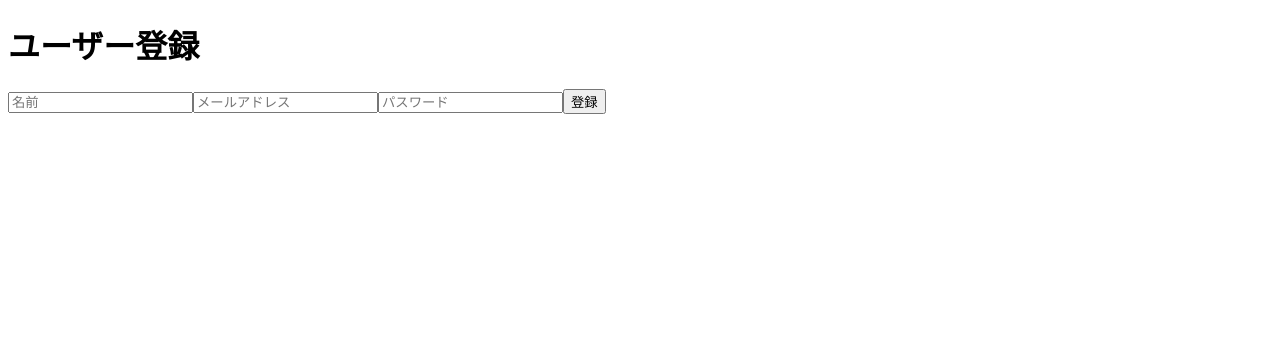
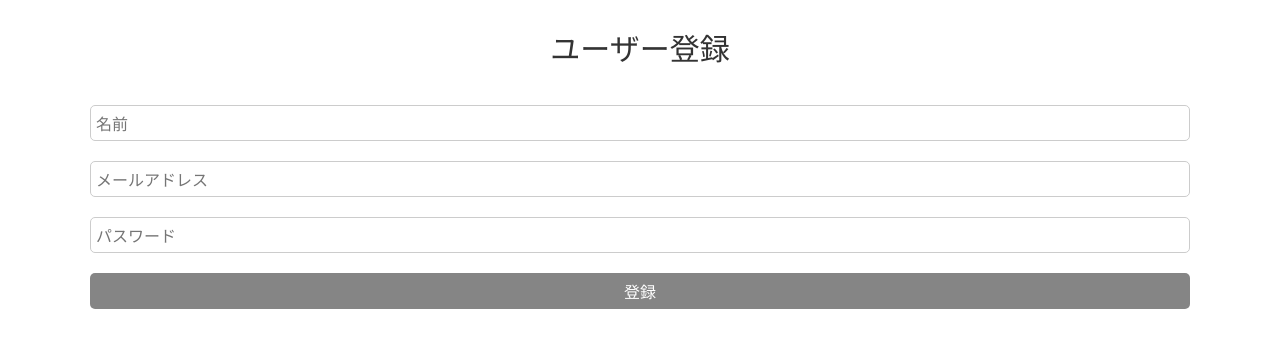
Before and after one commit to YuzuriKobayashi998/practice_Next.js, a Next.js app: page /user/register in a window 1280 px wide. Shown: the top 348 px of the page. Built offline with nearby package versions, Linux system fonts and the light colour scheme.

Commit message:
CSS追加

```diff
--- a/app/globals.css
+++ b/app/globals.css
@@ -1,4 +1,293 @@
-.h1-style{
-  color: red;
-  letter-spacing: 40px;
+@import url("https://fonts.googleapis.com/css2?family=Noto+Sans+JP:wght@300;400&display=swap");
+
+/* Common style */
+html, body, div, span, applet, object, iframe, h1, h2, h3, h4, h5, h6, p, blockquote, pre, a, abbr, acronym, address, big, cite, code, del, dfn, em, img, ins, kbd, q, s, samp, small, strike, strong, sub, sup, tt, var, b, u, i, center, dl, dt, dd, ol, ul, li, fieldset, form, label, legend, table, caption, tbody, tfoot, thead, tr, th, td, article, aside, canvas, details, embed, figure, figcaption, footer, header, hgroup, menu, nav, output, ruby, section, summary, time, mark, audio, video {
+  margin: 0;
+  padding: 0;
+  border: 0;
+  font-size: 100%;
+  font: inherit;
+  vertical-align: baseline;
 }
+
+html{
+  font-size: 62.5%;
+}
+
+body{
+  font-family: "Noto Sans JP", sans-serif;
+  font-weight: 300;
+  color: #333;
+  max-width: 1100px;
+  margin-right: auto;
+  margin-left:  auto;
+  padding-right: 1.5rem;
+  padding-left:  1.5rem;
+}
+
+h1{
+  font-size: 3rem;
+  font-weight: 400;
+  line-height: 3.5rem;
+}
+
+h2{
+  font-size: 2.4rem;
+  font-weight: 400;
+  line-height: 3rem;
+}
+
+h3{
+  font-size: 2rem;
+  font-weight: 400;
+  line-height: 3rem;
+}
+
+p{
+  font-size: 1.8rem;
+  line-height: 3.5rem;
+  margin-bottom: 1.4rem;
+}
+
+a{
+  text-decoration: none;
+}
+
+.page-title{
+  margin: 3rem 0 4rem;
+  text-align: center;
+}
+
+/* Form */
+input, textarea{
+  width: 100%;
+  padding: 0.5rem;
+  margin-bottom: 2rem;
+  border: 0.1rem solid #ccc;
+  border-radius: 0.5rem;
+  box-sizing: border-box;
+  resize: vertical;
+  font-size: 1.6rem;
+  letter-spacing: 0;
+  font-family: inherit;
+}
+
+button{
+  background: #858585;
+  font-size: 1.6rem;
+  color: #fff;
+  padding: 0.6rem;
+  border: none;
+  border-radius: 0.5rem;
+  cursor: pointer;
+  width: 100%;
+}
+
+button:hover{
+  opacity: 0.8;
+  background: linear-gradient(135deg,#FF63A4,#FFD873);
+}
+
+/* Header */
+header * img{
+  width: 100%;
+  height: auto;
+}
+
+header * li{
+  display: inline;
+}
+
+nav{
+  text-align: end;
+  margin: 2rem 0 2.2rem;
+}
+
+header * li a{
+  padding: 0.3rem 1.7rem;
+  margin-left: 1rem;
+  border-radius: 0.5rem;
+  background-image: linear-gradient( -20deg, #646464 0%, #646464 80%, #FFD873 80%, #FFD873 80%);
+  color: #fff;
+  font-size: 1.6rem;
+  font-weight: 400;
+}
+
+header * li a:hover{
+  opacity: 0.8;
+  transition: all 0.3s;
+}
+
+@media(max-width: 400px){
+  header * li a{
+    padding: 0.2rem 1.4rem;
+    font-size: 1.2rem;
+  }
+}
+
+/* Index */
+.grid-container-in{
+  display: grid;
+  grid-template-columns: 1fr 1fr 1fr;
+  gap: 3rem;
+}
+
+@media(max-width: 600px){
+  .grid-container-in{
+      grid-template-columns: 1fr;
+  }
+}
+
+.grid-container-in > a {
+  display: block;
+  border-radius: 1rem;
+  width: 100%;
+  border: 0.05rem solid rgb(223, 223, 223);
+}
+
+.grid-container-in > a:hover{
+  backdrop-filter: blur(2rem);
+  box-shadow: 0.4rem 0.4rem 1.3rem 0.5rem rgba(0,0,0,0.25);
+  transition: all 0.3s;
+}
+
+.grid-container-in > a * img, .grid-container-in > a > img{
+  width: 100%;
+  height: auto;
+  border-radius: 1rem 1rem 0 0;
+}
+
+.grid-container-in > * > div {
+  padding: 1.5rem 1.5rem;
+  color: #333;
+}
+
+.grid-container-in > * > div  > h2{
+  color: #FF63A4;
+  margin-bottom: 0.4rem;
+}
+
+.grid-container-in > * > div  > p{
+  margin-bottom: 0;
+}
+
+/* Single Item */
+.grid-container-si{
+  display: grid;
+  grid-template-columns: 0.6fr 0.4fr;
+  gap: 2rem;
+}
+
+@media(max-width: 600px){
+  .grid-container-si{
+      grid-template-columns: 1fr;
+  }
+}
+
+.grid-container-si * img{
+  border-radius: 1rem;
+  width: 100%;
+  height: auto;
+}
+
+.grid-container-si h2{
+  color: #FF63A4;
+  margin: 1rem 0 2rem;
+}
+
+.grid-container-si hr{
+  margin: 1.5rem 0;
+}
+
+.grid-container-si * a{
+  padding: 0.3rem 1.7rem;
+  margin-right: 1rem;
+  border-radius: 0.5rem;
+  background-image: linear-gradient( -20deg, #646464 0%, #646464 80%, #FF63A4 80%, #FF63A4 80%);
+  color: rgb(255, 255, 255);
+  font-size: 1.6rem;
+  font-weight: 400;
+}
+
+.grid-container-si * a:hover{
+  opacity: 0.8;
+  transition: all 0.3s;
+}
+
+@media(max-width: 400px){
+  .grid-container-si * a{
+    padding: 0.2rem 1.4rem;
+    font-size: 1.2rem;
+  }
+}
+
+/* Delete Item */
+.delete-page * img{
+  border-radius: 1rem;
+}
+
+.delete-page * h1{
+  margin-bottom: 1.5rem;
+}
+
+.delete-page * h2{
+  margin: 1rem 0;
+}
+
+/* Img Form */
+.img-input{
+  display: grid;
+  grid-template-columns: 0.8fr 0.2fr;
+  gap: 1rem;
+}
+
+.img-input > input{
+  display: block;
+  background-color: rgb(221, 221, 221);
+  padding: 0.4rem 0 0 0.5rem;
+}
+
+.img-input > button{
+  padding: 0;
+  font-size: 1.4rem;
+  margin-bottom: 2rem;
+  height: 3.6rem;
+  background: #858585;
+}
+
+.img-input > button:hover{
+  opacity: 0.8;
+  background: linear-gradient(135deg,#FF63A4,#FFD873);
+}
+
+.img-input >button:disabled, .img-input > button[disabled]{
+  background: #858585;
+  color: rgb(165, 165, 165);
+}
+
+.img-input >button:disabled, .img-input > button[disabled]:hover{
+  opacity: 1;
+  cursor: not-allowed;
+}
+
+@media(max-width: 400px){
+  .img-input{
+    grid-template-columns: 1fr;
+    gap: 0rem;
+  }
+  .img-input > button{
+    margin: -1rem 0 3rem;
+    height: 3rem;
+  }
+}
+
+/* Create Item */
+/* Update Item */
+/* Register */
+/* Login */
+
+/* Footer */
+footer{
+  text-align: center;
+  margin: 3rem 0;
+}
--- a/app/item/create/page.js
+++ b/app/item/create/page.js
@@ -46,7 +46,7 @@ const CreateItem = () => {
 if(loginUserEmail){
     return(
         <div>
-            <h1>アイテム作成</h1>
+            <h1 className="page-title">アイテム作成</h1>
             <form onSubmit={handlesubmit}>
                 <input value={title} onChange={(e) => setTitle(e.target.value)} type="text" name="title" placeholder="アイテム名" required/>
                 <input value={price} onChange={(e) => setPrice(e.target.value)}  type="text" name="price" placeholder="価格" required/>
--- a/app/item/readsingle/[id]/page.js
+++ b/app/item/readsingle/[id]/page.js
@@ -15,7 +15,7 @@ const ReadSingleItem = async({params}) =>{
     const singleItem = await getSingleItem(id)
     console.log(singleItem)
     return (
-        <div>
+        <div className="grid-container-si">
             <div>
                 <Image src={singleItem.image} width={750} height={500} alt="item-image" priority />
             </div>
--- a/app/item/update/[id]/page.js
+++ b/app/item/update/[id]/page.js
@@ -67,7 +67,7 @@ const UpdateItem = () => {
 if(loginUserEmail === email){
     return(
         <div>
-            <h1>アイテム編集</h1>
+            <h1 className="page-title">アイテム編集</h1>
             <form onSubmit={handlesubmit}>
                 <input value={title} onChange={(e) => setTitle(e.target.value)} type="text" name="title" placeholder="アイテム名" required/>
                 <input value={price} onChange={(e) => setPrice(e.target.value)}  type="text" name="price" placeholder="価格" required/>
--- a/app/page.js
+++ b/app/page.js
@@ -13,8 +13,7 @@ const getAllItems = async() => {
 const ReadAllItems = async() => {
   const allItems  = await getAllItems()
   return (
-    <div>
-      <h1 className = "h1-style">こんにちは</h1>
+    <div className="grid-container-in">
       {allItems.map(item =>
         <Link href={`/item/readsingle/${item._id}`} key = {item._id}>
           <Image src={item.image} width={750} height={500} alt="item-image" priority/>
--- a/app/user/login/page.js
+++ b/app/user/login/page.js
@@ -26,7 +26,7 @@ const Login = () => {
     }
     return (
         <div>
-            <h1>ログイン</h1>
+            <h1 className="page-title">ログイン</h1>
             <form onSubmit={handlesubmit}>
                 {/* onChange={(e)=>setEmail(e.target.value)}→入力が変更されたら内容を更新するという意味 */}
                 <input value={email} onChange={(e) => setEmail(e.target.value)} type="text" name="email" placeholder="メールアドレス" required/>
--- a/app/user/register/page.js
+++ b/app/user/register/page.js
@@ -34,7 +34,7 @@ const Register = () => {
     }
     return(
         <div>
-            <h1>ユーザー登録</h1>
+            <h1 className="page-title">ユーザー登録</h1>
             {/* 従来のHTMLのデータ送信 */}
             {/* <form action="https://localhost:3000/api/user/register" method="POST"> */}
             <form onSubmit = {handlesubmit} >
```
Also changed, not shown: app/conponents/footer.js (added), app/conponents/header.js (added).
